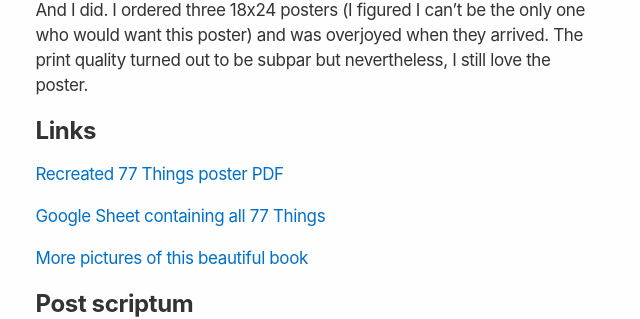
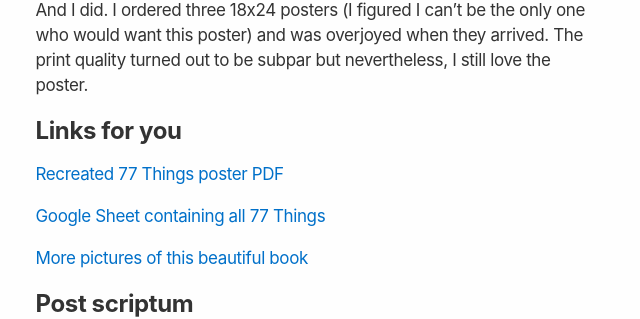
Before and after one commit to LukasMurdock/LukasMurdock.github.io, a Jekyll site: the page built from eyman.html, in a window 1280 px wide and 900 px high, scrolled down 1703 px. Shown: the part 144-463 px from the top of the window, without its empty margins (319-959 px from the left). Built offline with Jekyll 4.4.1, drawn with Linux system fonts in a browser that asks for light colours; nearby versions of some CDN libraries.

Commit message:
Update eyman.html

```diff
--- a/eyman.html
+++ b/eyman.html
@@ -42,7 +42,7 @@ description:
 				</div>
 				<p>And I did. I ordered three 18x24 posters (I figured I can’t be the only one who would want this poster) and was overjoyed when they arrived. The print quality turned out to be subpar but nevertheless, I still love the poster. </p>
 
-				<h3><strong>Links</strong></h3>
+				<h3><strong>Links for you</strong></h3>
 				<p><a href="https://drive.google.com/file/d/17HABxd6x0MsbXgnWaBUkxtPeY58Q7Agy/view?usp=sharing" target="_blank">Recreated 77 Things poster PDF</a></p>
 				<p><a href="https://docs.google.com/spreadsheets/d/1PyRHLR4-HdfGS-OhPGus8ZdBxHAt7MNxCAlqRQ4SdnA/edit?usp=sharing" target="_blank">Google Sheet containing all 77 Things</a></p>
 				<p><a href="https://www.behance.net/gallery/73413305/Uber-77-Things" target="_blank">More pictures of this beautiful book</a></p>
```
